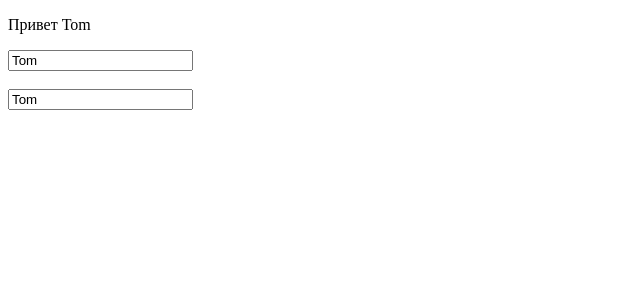
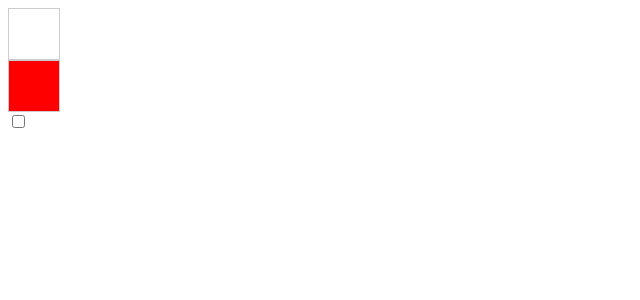
Before and after one commit to VSMinenko/metanit, an Angular app: page / in a window 1280 px wide. Shown: the top 300 px of the page, without its empty margins (0-640 px from the left). Built offline with nearby package versions, Linux system fonts and the light colour scheme.

Commit message:
Binding to classes CSS

```diff
--- a/src/app/app.component.css
+++ b/src/app/app.component.css
@@ -0,0 +1,8 @@
+div {
+  width: 50px;
+  height: 50px;
+  border: 1px solid #ccc;
+}
+.isredbox {
+  background-color: red;
+}
--- a/src/app/app.component.html
+++ b/src/app/app.component.html
@@ -1,3 +1,3 @@
-<p>Привет {{ name }}</p>
-<input type="text" [(ngModel)]="name" /> <br /><br />
-<input type="text" [(ngModel)]="name" />
+<div [class.isredbox]="isRed"></div>
+<div [class.isredbox]="!isRed"></div>
+<input type="checkbox" [(ngModel)]="isRed" />
--- a/src/app/app.component.ts
+++ b/src/app/app.component.ts
@@ -7,5 +7,5 @@ import { Component } from '@angular/core';
 })
 export class AppComponent {
   title = 'metanit';
-  name: string = 'Tom';
+  isRed = false;
 }
```
